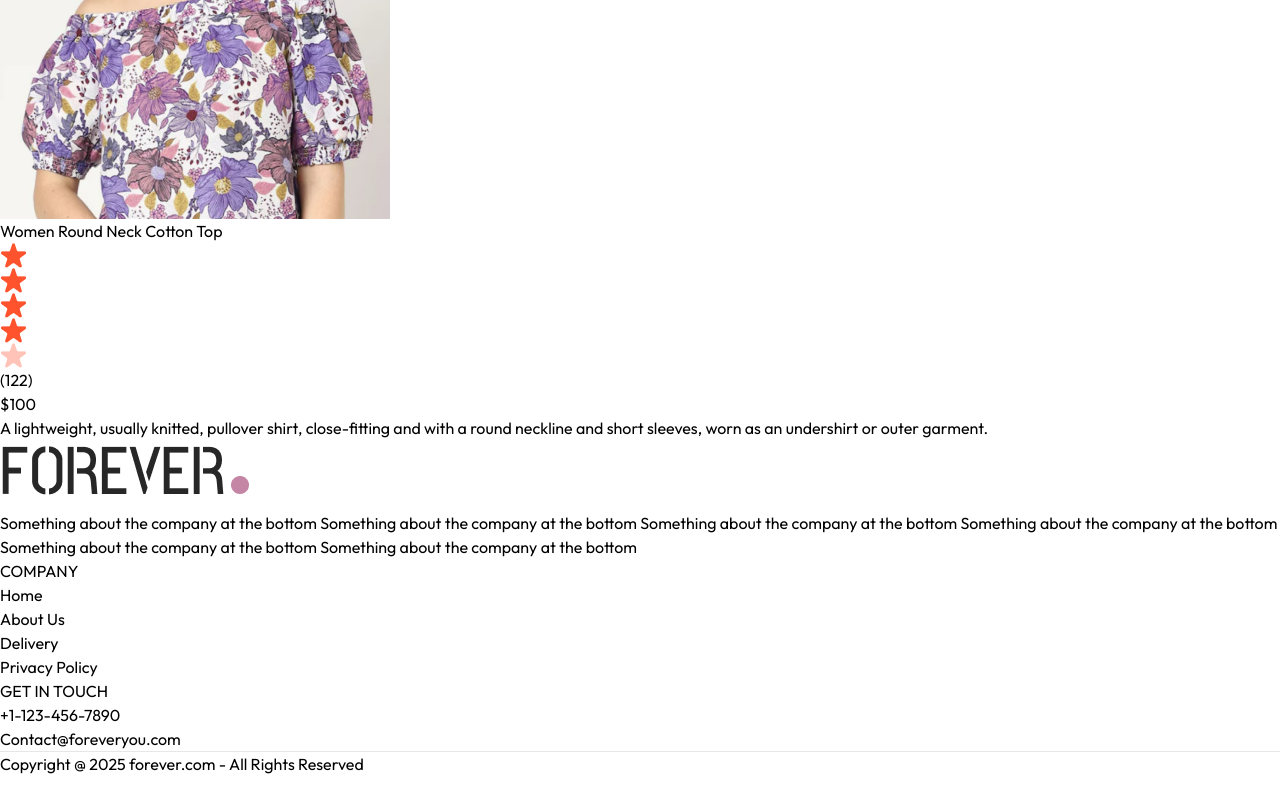
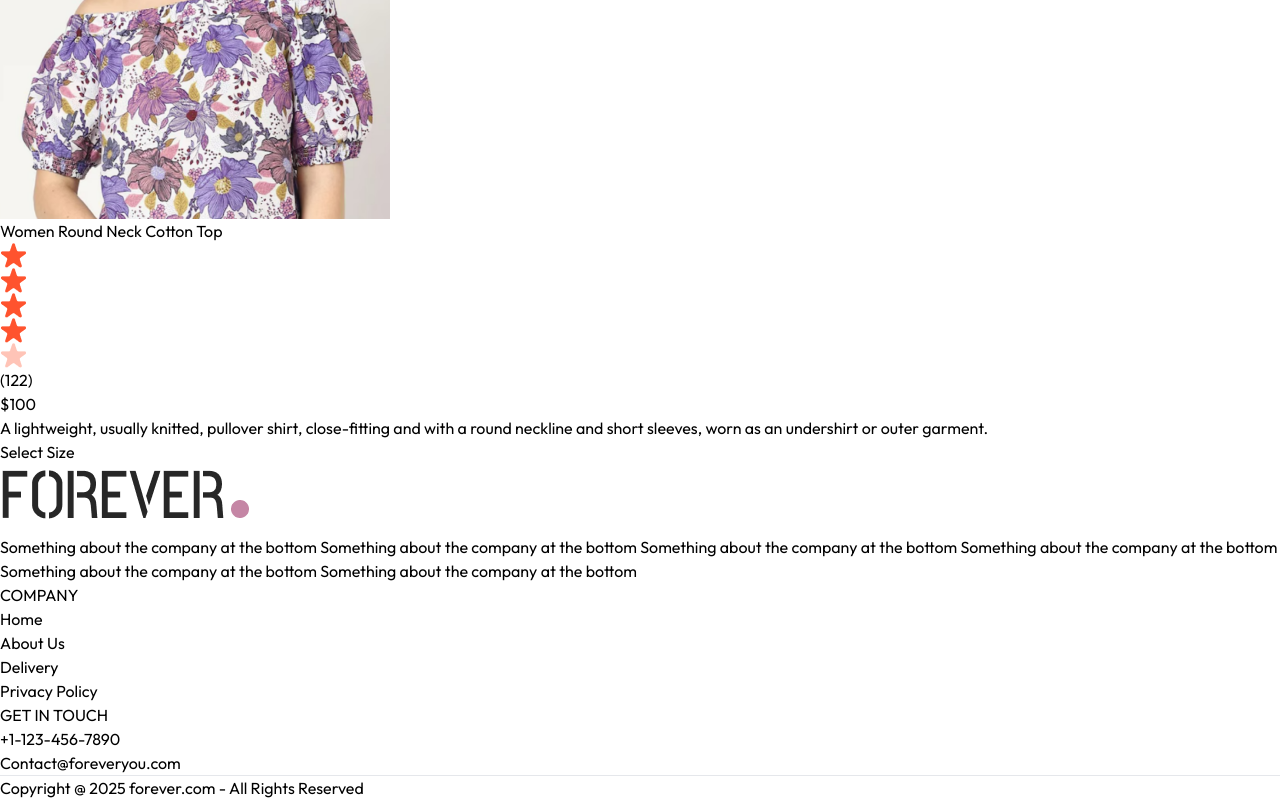
Before and after one commit to Andrew-Projects-1/E-Commerce, a React (Vite) app in the folder frontend/: page /product/aaaaa in a window 1280 px wide. Shown: the part 1203-2003 px from the top of the page. Before the commit the page ends 1979 px from the top, so only its background shows below. Built offline with nearby package versions, Linux system fonts and the light colour scheme.

Commit message:
Added product size selection text

```diff
--- a/frontend/src/pages/Product.jsx
+++ b/frontend/src/pages/Product.jsx
@@ -58,6 +58,9 @@ const Product = () => {
           </div>
           <p className='mt-5 text-3xl font-medium'>{currency}{productData.price}</p>
           <p className='mt-5 text-gray-500 md:w-4/5'>{productData.description}</p>
+          <div className='flex flex-col gap-4 my-8'>
+            <p>Select Size</p>
+          </div>
         </div>
       </div>
 
```
